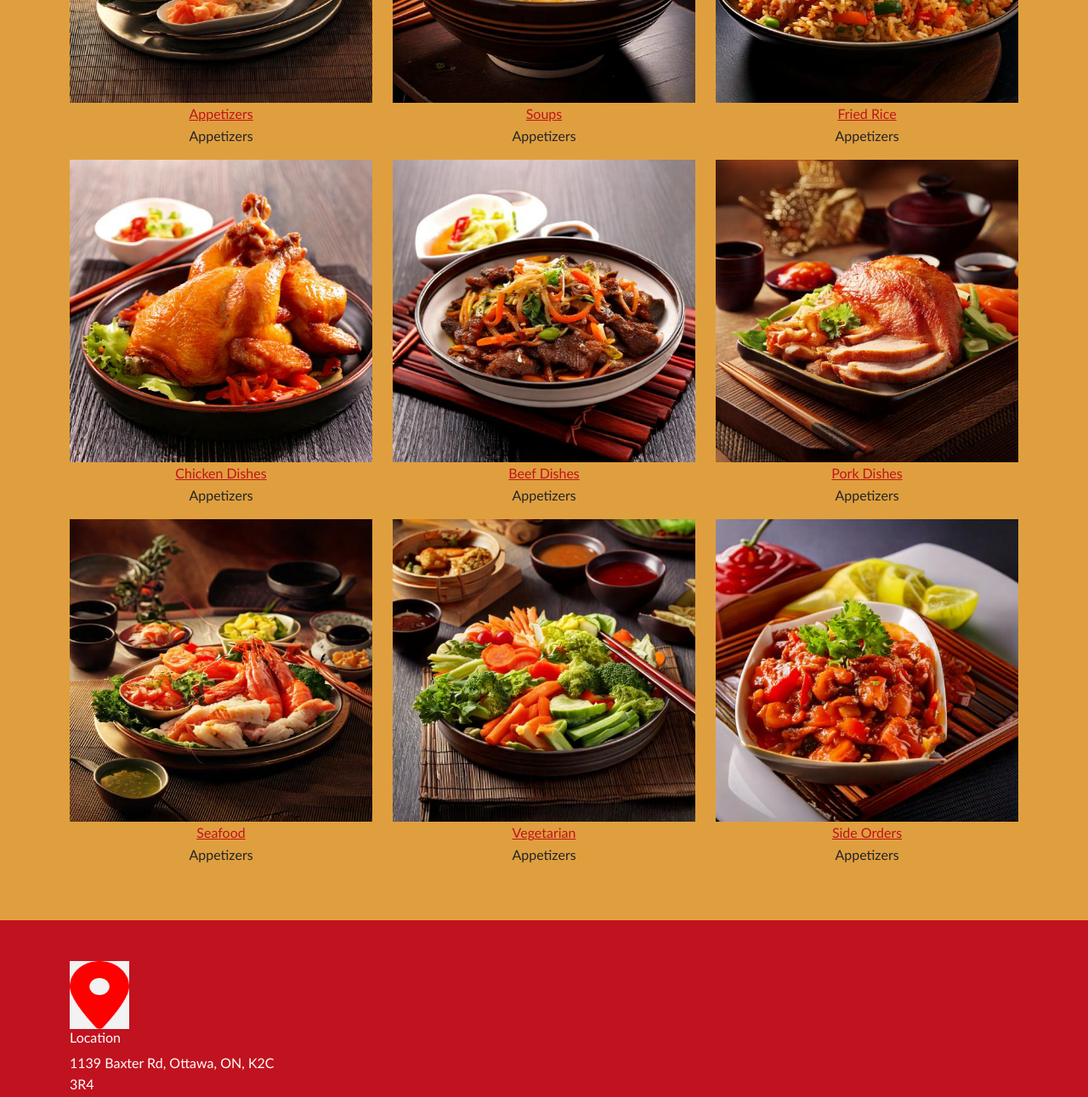
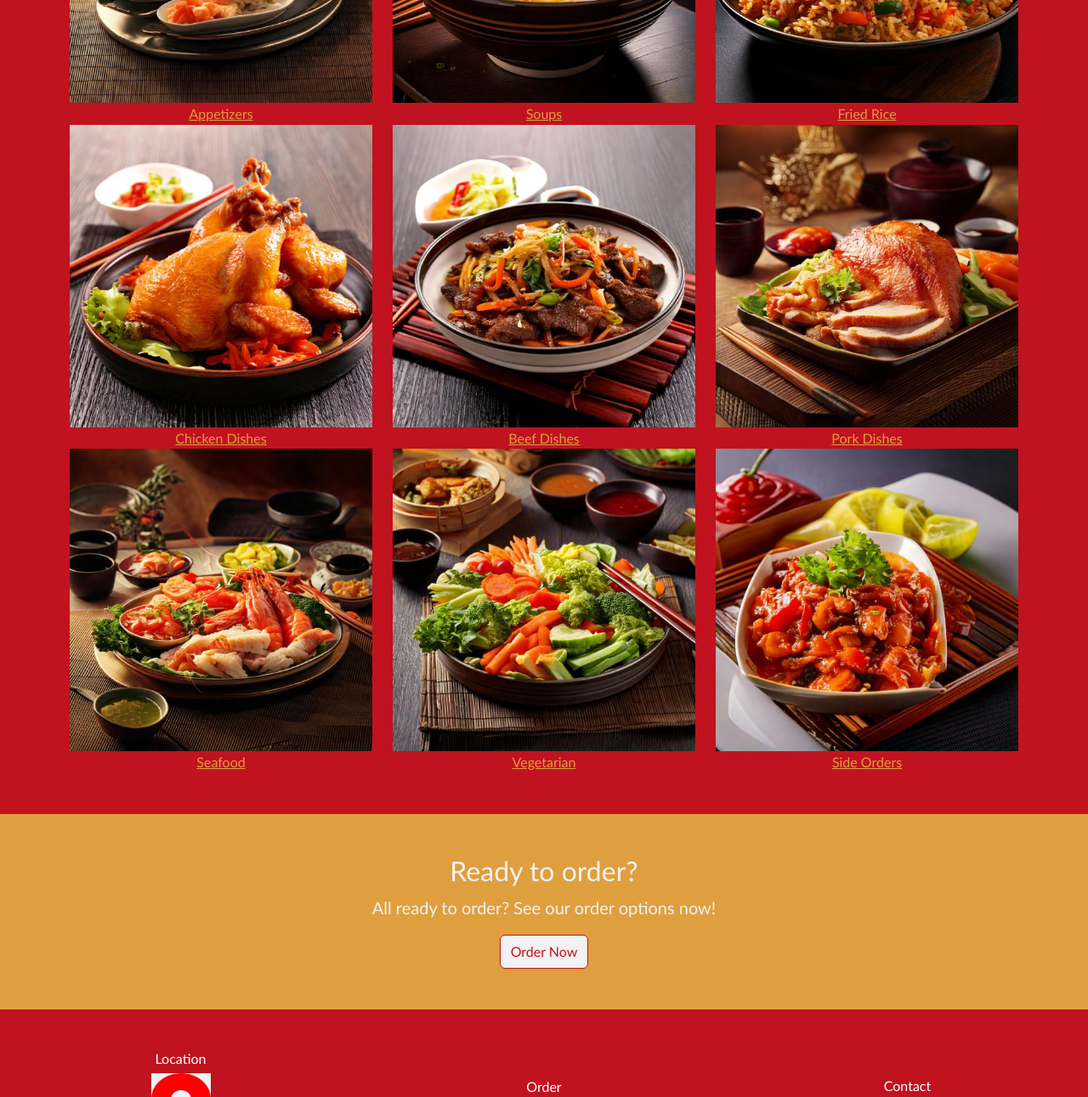
Before and after one commit to Bill0118/dsn1713-final, a website: page pages/menu.html in a window 1280 px wide. Shown: the part 1621-2912 px from the top of the page at 85% size. Drawn offline with nearby package versions, Linux system fonts and the light colour scheme; a web font is replaced by a local one.

Commit message:
update index.html

```diff
--- a/pages/menu.html
+++ b/pages/menu.html
@@ -71,44 +71,35 @@
       </div>
     </section>
 
-    <section id="menu-items">
+    <section id="menu-items" class="bg-primary">
       <div class="container py-5">
         <div class="row align-items-center justify-content-between">
-          <div class="col-lg-4  text-center rounded">
-            <a href="#" target="_blank"><img src="../images/appetizers-dish.jpg"  class="img-fluid" alt="...">Appetizers</a>
-            <p>Appetizers</p>
+          <div class="col-lg-4 col-6  text-center rounded">
+            <a href="" class="link-secondary" target="_blank"><img src="../images/appetizers-dish.jpg"  class="img-fluid" alt="...">Appetizers</a>
           </div>
-          <div class="col-lg-4  text-center rounded">
-            <a href="#" target="_blank"><img src="../images/soup-dish.jpg"  class="img-fluid" alt="...">Soups</a>
-            <p>Appetizers</p>
+          <div class="col-lg-4 col-6  text-center rounded">
+            <a href="#" class="link-secondary" target="_blank"><img src="../images/soup-dish.jpg"  class="img-fluid" alt="...">Soups</a>
           </div>
-          <div class="col-lg-4  text-center rounded">
-            <a href="#" target="_blank"><img src="../images/rice-dish.jpg"  class="img-fluid" alt="...">Fried Rice</a>
-            <p>Appetizers</p>
+          <div class="col-lg-4 col-6 text-center rounded">
+            <a href="#" class="link-secondary" target="_blank"><img src="../images/rice-dish.jpg"  class="img-fluid" alt="...">Fried Rice</a>
           </div>
-          <div class="col-lg-4  text-center rounded">
-            <a href="#" target="_blank"><img src="../images/chicken-dish.jpg"  class="img-fluid" alt="...">Chicken Dishes</a>
-            <p>Appetizers</p>
+          <div class="col-lg-4 col-6 text-center rounded">
+            <a href="#" class="link-secondary" target="_blank"><img src="../images/chicken-dish.jpg"  class="img-fluid" alt="...">Chicken Dishes</a>
           </div>
-          <div class="col-lg-4  text-center rounded">
-            <a href="#" target="_blank"><img src="../images/beef-dish.jpg"  class="img-fluid" alt="...">Beef Dishes</a>
-            <p>Appetizers</p>
+          <div class="col-lg-4 col-6 text-center rounded">
+            <a href="#" class="link-secondary" target="_blank"><img src="../images/beef-dish.jpg"  class="img-fluid" alt="...">Beef Dishes</a>
           </div>
-          <div class="col-lg-4  text-center rounded">
-            <a href="#" target="_blank"><img src="../images/pork-dish.jpg"  class="img-fluid" alt="...">Pork Dishes</a>
-            <p>Appetizers</p>
+          <div class="col-lg-4 col-6 text-center rounded">
+            <a href="#" class="link-secondary" target="_blank"><img src="../images/pork-dish.jpg"  class="img-fluid" alt="...">Pork Dishes</a>
           </div>
-          <div class="col-lg-4  text-center rounded">
-            <a href="#" target="_blank"><img src="../images/seafood-dish.jpg"  class="img-fluid" alt="...">Seafood</a>
-            <p>Appetizers</p>
+          <div class="col-lg-4 col-6 text-center rounded">
+            <a href="#" class="link-secondary" target="_blank"><img src="../images/seafood-dish.jpg"  class="img-fluid" alt="...">Seafood</a>
           </div>
-          <div class="col-lg-4  text-center rounded">
-            <a href="#" target="_blank"><img src="../images/vegetarian-dish.jpg"  class="img-fluid" alt="...">Vegetarian</a>
-            <p>Appetizers</p>
+          <div class="col-lg-4 col-6 text-center rounded">
+            <a href="#" class="link-secondary" target="_blank"><img src="../images/vegetarian-dish.jpg"  class="img-fluid" alt="...">Vegetarian</a>
           </div>
-          <div class="col-lg-4  text-center rounded">
-            <a href="#" target="_blank"><img src="../images/side-orders-dish.jpg"  class="img-fluid" alt="...">Side Orders</a>
-            <p>Appetizers</p>
+          <div class="col-lg-4 col-6 text-center rounded">
+            <a href="#" class="link-secondary" target="_blank"><img src="../images/side-orders-dish.jpg"  class="img-fluid" alt="...">Side Orders</a>
           </div>
 
           </div>
@@ -117,17 +108,40 @@
 
     </section>
 
+    <section id="cta-foot">
+      <div class="container py-5">
+        <div class="d-flex justify-content-center align-items-center">
+          <div class="text-light text-center">
+            <h2 class="h2">Ready to order?</h1>
+            <p class="lead">All ready to order? See our order options now!</p>
+            <a href="../pages/order.html" class="btn btn-light text-primary border-primary" role="button">Order Now</a>
+          </div>
+        </div>
+      </div>
+    </section>
+
     </main>
 
-    <footer class="footer bg-primary text-white">
+    <footer id="footer" class="footer bg-primary text-white ">
       <div class="container py-5">
-            <div class="row">
+          <div class="row justify-content-between align-items-center text-center">
               <div class="col-lg-3">
+                <h6 class="h6">Location</h6>
                   <img class="bg-light" src="../images/location-icon.png" width="70" height="80" alt="">
-                    <h6 class="h6">Location</h6>
                   <p>1139 Baxter Rd, Ottawa, ON, K2C 3R4</p>
               </div>
-
+              <div class="col-lg-3">
+                <h6 class="h6">Order</h6>
+                <img class="bg-light" src="../images/phone-icon.png" width="70" height="80" alt="">
+                <img class="bg-light" src="../images/skip-logo.png" width="70" height="80" alt="">
+                <img class="bg-light" src="../images/uber-logo.png" width="70" height="80" alt="">
+            </div>
+            <div class="col-lg-3">
+              <h6 class="h6">Contact
+              </h6>
+              <p>613-596-1266</p>
+              <p>613-596-1419</p>
+          </div>
           </div>
       </div>
     </footer>
```
Also changed, not shown: index.html (+19 -8 lines), pages/about-us.html (+19 -8 lines), pages/order.html (+17 -6 lines), scss/custom.scss (line endings or trailing spaces). Lines whose indentation alone changed are shown as unchanged.
